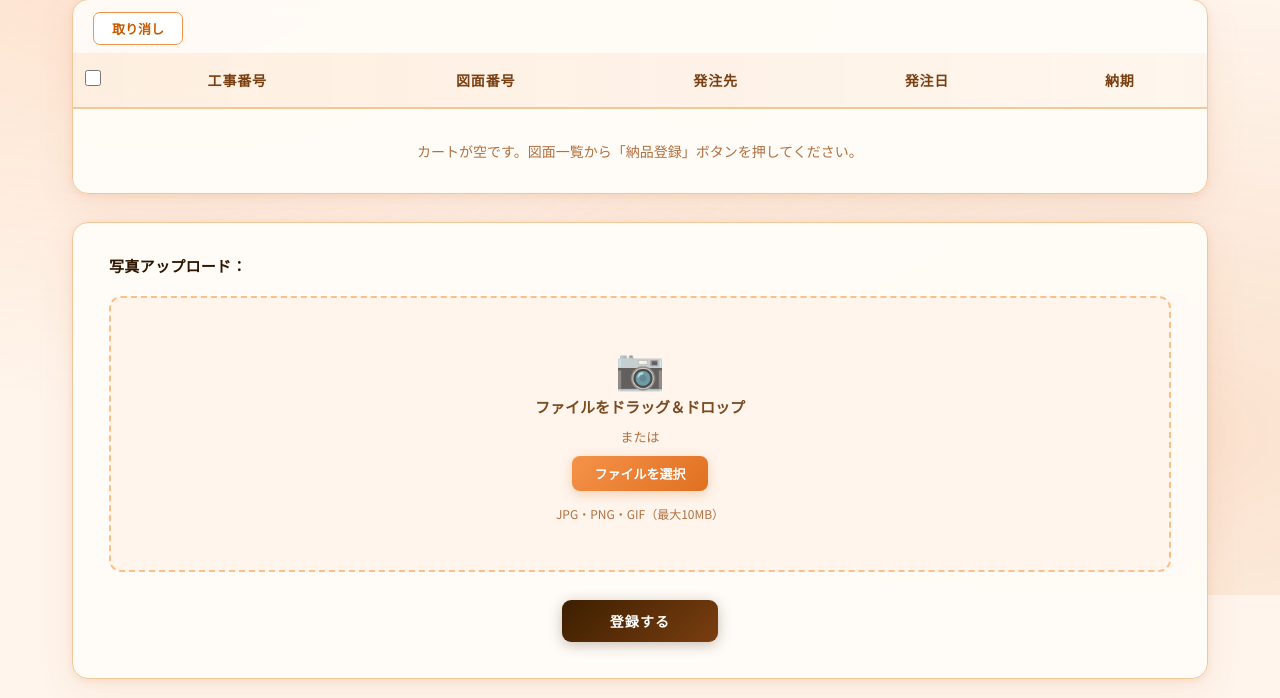
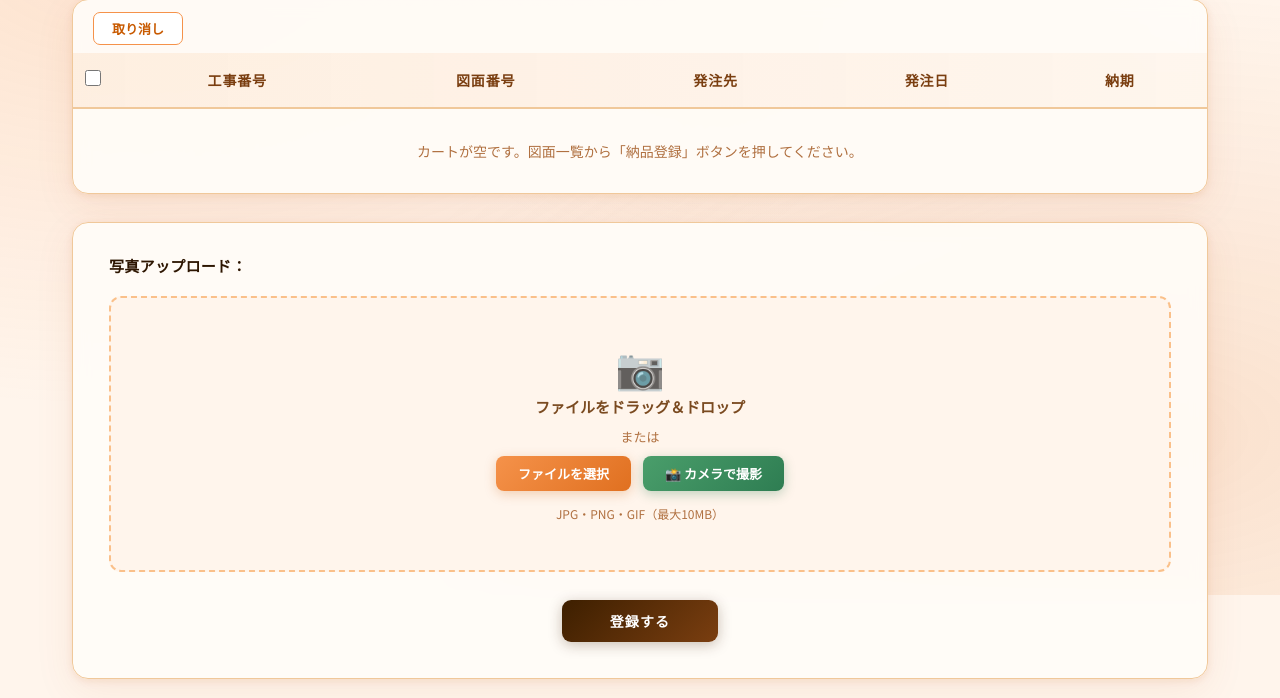
Before and after one commit to tna28312-source/band_list, a Flask app: page /photo/upload in a window 1280 px wide. Shown: the part 205-903 px from the top of the page. Run offline with Flask 3, Linux system fonts and the light colour scheme; the visitor is signed in with stand-in values (Sample User, id 1).

Commit message:
写真カメラ起動追加

```diff
--- a/app/static/css/photo_upload.css
+++ b/app/static/css/photo_upload.css
@@ -193,6 +193,58 @@
   box-shadow: 0 6px 18px rgba(200,90,0,0.35);
 }
 .btn-file-select:active {
+  -webkit-transform: translateY(0);
+  transform: translateY(0);
+  opacity: 0.85;
+}
+
+/* ─── UPLOAD BTN GROUP ───────────────────── */
+.upload-btn-group {
+  display: -webkit-box;
+  display: -ms-flexbox;
+  display: flex;
+  -webkit-box-orient: horizontal;
+  -webkit-box-direction: normal;
+  -ms-flex-direction: row;
+  flex-direction: row;
+  gap: 12px;
+  -webkit-box-align: center;
+  -ms-flex-align: center;
+  align-items: center;
+  -ms-flex-wrap: wrap;
+  flex-wrap: wrap;
+  -webkit-box-pack: center;
+  -ms-flex-pack: center;
+  justify-content: center;
+}
+
+/* ─── CAMERA BUTTON ──────────────────────── */
+.btn-camera {
+  display: -webkit-inline-box;
+  display: -ms-inline-flexbox;
+  display: inline-block;
+  padding: 8px 22px;
+  background: -webkit-linear-gradient(135deg, #4a9e6b, #2e7d52);
+  background: linear-gradient(135deg, #4a9e6b, #2e7d52);
+  color: #fff;
+  border-radius: 8px;
+  font-size: 13px;
+  font-weight: 600;
+  font-family: 'Noto Sans JP', 'Hiragino Kaku Gothic ProN', sans-serif;
+  cursor: pointer;
+  -webkit-box-shadow: 0 3px 12px rgba(0,100,50,0.25);
+  box-shadow: 0 3px 12px rgba(0,100,50,0.25);
+  -webkit-transition: -webkit-transform 0.15s, -webkit-box-shadow 0.15s;
+  transition: transform 0.15s, box-shadow 0.15s;
+  -webkit-tap-highlight-color: transparent;
+}
+.btn-camera:hover {
+  -webkit-transform: translateY(-1px);
+  transform: translateY(-1px);
+  -webkit-box-shadow: 0 6px 18px rgba(0,100,50,0.35);
+  box-shadow: 0 6px 18px rgba(0,100,50,0.35);
+}
+.btn-camera:active {
   -webkit-transform: translateY(0);
   transform: translateY(0);
   opacity: 0.85;
--- a/app/static/js/photo_upload.js
+++ b/app/static/js/photo_upload.js
@@ -117,6 +117,7 @@ function handleFiles(files) {
 
 function clearFiles() {
   document.getElementById('fileInput').value = '';
+  document.getElementById('cameraInput').value = '';
   document.getElementById('previewArea').style.display = 'none';
   document.getElementById('uploadArea').style.display = 'flex';
 }
--- a/app/templates/photo_upload.html
+++ b/app/templates/photo_upload.html
@@ -80,8 +80,12 @@
         <div class="upload-icon">📷</div>
         <div class="upload-text">ファイルをドラッグ＆ドロップ</div>
         <div class="upload-sub">または</div>
-        <label class="btn-file-select" for="fileInput" onclick="event.stopPropagation()">ファイルを選択</label>
+        <div class="upload-btn-group" onclick="event.stopPropagation()">
+          <label class="btn-file-select" for="fileInput">ファイルを選択</label>
+          <label class="btn-camera" for="cameraInput">📸 カメラで撮影</label>
+        </div>
         <input type="file" id="fileInput" name="photo" accept="image/*" style="display:none;" onchange="handleFiles(this.files)">
+        <input type="file" id="cameraInput" name="photo" accept="image/*" capture="environment" style="display:none;" onchange="handleFiles(this.files)">
         <div class="upload-hint">JPG・PNG・GIF（最大10MB）</div>
       </div>
 
```
